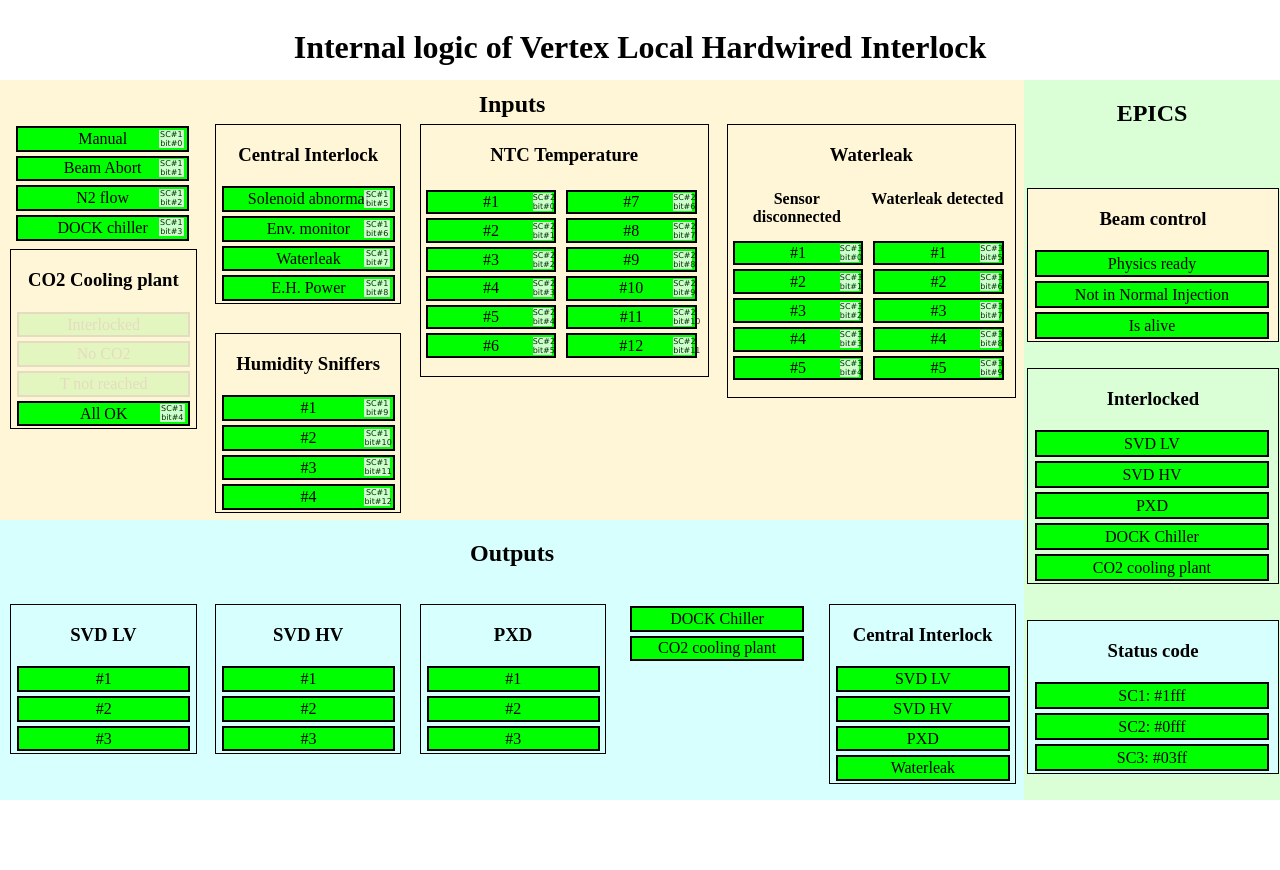
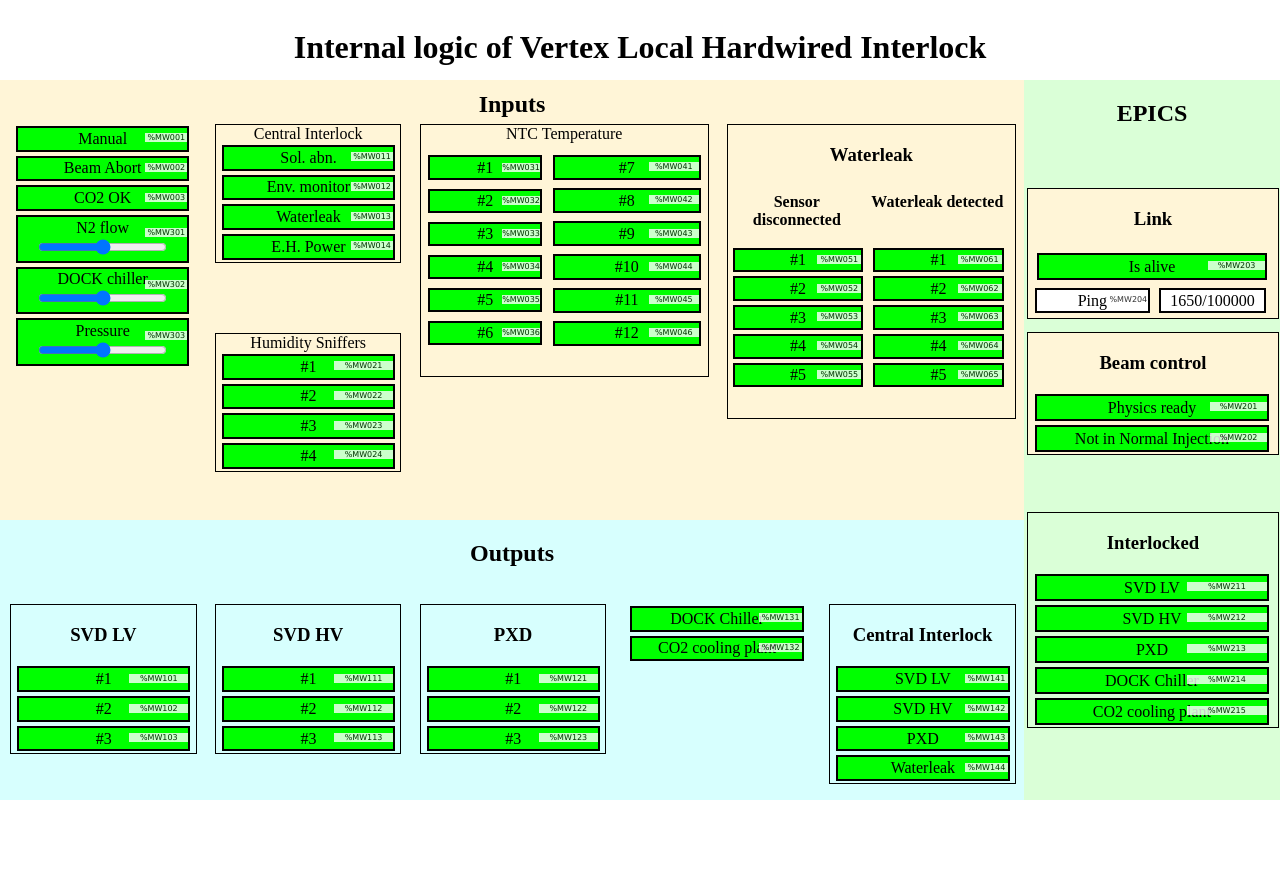
Before and after one commit to mozgit/VLHI, a Flask app: page / in a window 1280 px wide. Run offline with Flask 2, Linux system fonts and the light colour scheme.

Commit message:
updated addresses and added analog inputs

```diff
--- a/templates/layout.html
+++ b/templates/layout.html
@@ -23,10 +23,21 @@
       border: solid 1px black;
       position:absolute;
     }
+    .sc0{
+      top:25%;
+      left:75%;
+      width:25%;
+      position:absolute;
+      float:left;
+      background: #ffffff;
+      opacity:0.8;
+      font-family: Verdana, Arial, Helvetica, sans-serif;
+      font-size:50%;
+    }
     .sc{
-      top:7%;
-      left:83%;
-      width:15%;
+      top:25%;
+      left:65%;
+      width:35%;
       position:absolute;
       float:left;
       background: #ffffff;
@@ -42,14 +53,12 @@ var vars = {
 i_Manual: true,
 i_BeamAbort: true,
 i_N2: true,
+i_Pressure: true,
 i_DCWF: true,
 i_SolAbn: true,
 i_EnvMon: true,
 i_Waterleak: true,
 i_EHPower: true,
-i_CO2Interlocked: true,
-i_NoCO2: true,
-i_highT: true,
 i_CO2OK: true,
 i_HS1: true,
 i_HS2: true,
@@ -386,12 +395,6 @@ function change_input(divObj){
   vars[divObj.id] = !vars[divObj.id];
   update_el_color(divObj.id);
   update_outputs();
-  if ((vars[divObj.id] == false)){
-    update_sc();
-  }
-  if (all_io_OK()==true){
-    update_sc();
-  }
   return;
 }
 
@@ -448,30 +451,7 @@ function get_SC3(){
   return sc.toString(16);
 }
 
-function update_sc(){
-  document.getElementById("o_SC1").innerHTML = "SC1: #"+get_SC1();
-  if (get_SC1()!="1fff"){
-    document.getElementById("o_SC1").style.background="#FF0000";
-  }
-  else{
-   document.getElementById("o_SC1").style.background="#00FF00";
-  }
-  document.getElementById("o_SC2").innerHTML = "SC2: #0"+get_SC2();
-  if (get_SC2()!="fff"){
-      document.getElementById("o_SC2").style.background="#FF0000";
-  }
-  else{
-    document.getElementById("o_SC2").style.background="#00FF00";
-  }
-  document.getElementById("o_SC3").innerHTML = "SC3: #0"+get_SC3();
-  if (get_SC3()!="3ff"){
-      document.getElementById("o_SC3").style.background="#FF0000";
-  }
-  else{
-    document.getElementById("o_SC3").style.background="#00FF00";
-  }
-  return;
-}
+
 function show_dependences(divObj){
   var deps = [];
   if ((divObj.id == "o_SVD_LV")||(divObj.id == "o_SVD_LV_0")||(divObj.id == "o_SVD_LV_1")||(divObj.id == "o_SVD_LV_2")){
@@ -503,11 +483,83 @@ function show_dependences(divObj){
   return;
 }
 
+// Set the date we're counting down to
+var maxDelay = 100000;
+var Delay = 0;
+var Step = 1;
+
+
+// Update the count down every 1 second
+function run_countdown(){
+ setInterval(function(){
+    if (Delay < maxDelay) {
+      if ((vars["i_isAlive"] == false)){
+      change_input(document.getElementById("i_isAlive"));
+      }
+    }
+    Delay += Step;
+    // Display the result in the element with id="demo"
+    document.getElementById("Timer").innerHTML = Delay + "/" + maxDelay;
+    // If the count down is finished, write some text
+    if (Delay >= maxDelay) {
+      document.getElementById("Timer").innerHTML = "Connection lost";
+      if ((vars["i_isAlive"] == true)){
+      change_input(document.getElementById("i_isAlive"));
+      }
+    }
+  }, Step);
+}
+
+function null_timer(){
+  Delay = 0;
+}
+
+function update_input(){
+  var i_val_N2 = document.getElementById('i_var_N2').value;
+  if (i_val_N2 >= 50)
+  {
+    if ((vars["i_N2"] == false)){
+      change_input(document.getElementById("i_N2"));
+    }
+  }
+  else{
+    if ((vars["i_N2"] == true)){
+      change_input(document.getElementById("i_N2"));
+    }
+  }
+  var i_val_Pressure = document.getElementById('i_var_Pressure').value;
+  if (i_val_Pressure >= 50)
+  {
+    if ((vars["i_Pressure"] == false)){
+      change_input(document.getElementById("i_Pressure"));
+    }
+  }
+  else{
+    if ((vars["i_Pressure"] == true)){
+      change_input(document.getElementById("i_Pressure"));
+    }
+  }
+  var i_val_DCWF = document.getElementById('i_var_DCWF').value;
+  if (i_val_DCWF >= 50)
+  {
+    if ((vars["i_DCWF"] == false)){
+      change_input(document.getElementById("i_DCWF"));
+    }
+  }
+  else{
+    if ((vars["i_DCWF"] == true)){
+      change_input(document.getElementById("i_DCWF"));
+    }
+  }
+
+
+}
+
 </script>
 {% block head %} {% endblock %}
 </head>
 
-<body onload="update_all_colors();update_sc();">
+<body onload="update_all_colors();run_countdown();">
 <div style="left:0%;width:100%;height:10%;position:absolute;text-align:center;">
   <h1>Internal logic of Vertex Local Hardwired Interlock</h1>
 </div>
@@ -525,85 +577,70 @@ function show_dependences(divObj){
     <div style="top:0%;left:1%;width:18%;height:100%;position:absolute;float: left;">
       <div id="i_Manual" class="input" onclick="change_input(this)">
         Manual
-        <div class="sc">
-          SC#1
-          bit#0
+        <div class="sc0">
+          %MW001
         </div>
       </div>
       <div id="i_BeamAbort" class="input" onclick="change_input_twice(this);">
         Beam Abort
-        <div class="sc">
-          SC#1
-          bit#1
+        <div class="sc0">
+          %MW002
         </div>
       </div>
-      <div id="i_N2" class="input" onclick="change_input(this)">
-        N2 flow
-        <div class="sc">
-          SC#1
-          bit#2
+      <div id="i_CO2OK" class="input" onclick="change_input(this)">
+        CO2 OK
+        <div class="sc0">
+          %MW003
         </div>
       </div>
-      <div id="i_DCWF" class="input" onclick="change_input(this)">
+      <div id="i_N2" class="input">
+        N2 flow
+        <div class="sc0">
+          %MW301
+        </div>
+        <input class="textBox" id="i_var_N2" type="range" onchange="update_input()">
+      </div>
+      <div id="i_DCWF" class="input">
         DOCK chiller
-        <div class="sc">
-          SC#1
-          bit#3
+        <div class="sc0">
+          %MW302
+        </div>
+        <input class="textBox" id="i_var_DCWF" type="range" onchange="update_input()">
+      </div>
+      <div id="i_Pressure" class="input">
+        Pressure
+        <div class="sc0">
+          %MW303
+        </div>
+        <input class="textBox" id="i_var_Pressure" type="range" onchange="update_input()">
       </div>
     </div>
-    </div>
-    <div class="group" style="top:30%;left:1%;width:18%;position:absolute;">
-      <div style="top:0%;left:0%;width:100%;height:10%;position:relative;text-align: center;">
-        <h3>CO2 Cooling plant</h3>
-      </div>
-      <div id="i_CO2Interlocked" class="input" style="opacity:0.1" onclick="change_input(this)">
-        Interlocked
-      </div>
-      <div id="i_NoCO2" class="input" style="opacity:0.1" onclick="change_input(this)">
-        No CO2
-      </div>
-      <div id="i_highT" class="input" style="opacity:0.1" onclick="change_input(this)">
-        T not reached
-      </div>
-      <div id="i_CO2OK" class="input" onclick="change_input(this)">
-        All OK
-        <div class="sc">
-          SC#1
-          bit#4
-        </div>
-      </div>
-    </div>
-
     <div class="group" style="top:0%;left:21%;width:18%;position:absolute;">
       <div style="top:0%;left:0%;width:100%;height:10%;position:relative;text-align: center;">
-        <h3>Central Interlock</h3>
+        Central Interlock
       </div>
       <div id="i_SolAbn" class="input" onclick="change_input(this)">
-        Solenoid abnormal
-        <div class="sc">
-          SC#1
-          bit#5
+        Sol. abn.
+        <div class="sc0">
+          %MW011
         </div>
       </div>
       <div id="i_EnvMon" class="input" onclick="change_input(this)">
         Env. monitor
-        <div class="sc">
-          SC#1
-          bit#6
+        <div class="sc0">
+          %MW012
         </div>
       </div>
       <div id="i_Waterleak" class="input" onclick="change_input(this)">
         Waterleak
-        <div class="sc">
-          SC#1
-          bit#7
+        <div class="sc0">
+          %MW013
         </div>
       </div>
       <div id="i_EHPower" class="input" onclick="change_input(this)">
         E.H. Power
-        <div class="sc">
-          SC#1
-          bit#8
+        <div class="sc0">
+          %MW014
         </div>
       </div>
     </div>
@@ -612,133 +649,153 @@ function show_dependences(divObj){
 
     <div class="group" style="top:50%;left:21%;width:18%;position:absolute;">
       <div style="top:0%;left:0%;width:100%;height:10%;position:relative;text-align: center;">
-        <h3>Humidity Sniffers</h3>
+        Humidity Sniffers
       </div>
       <div id="i_HS1" class="input" onclick="change_input(this)">
         #1
         <div class="sc">
-          SC#1
-          bit#9
+         %MW021
         </div>
       </div>
       <div id="i_HS2" class="input" onclick="change_input(this)">
         #2
         <div class="sc">
-          SC#1
-          bit#10
+          %MW022
         </div>
       </div>
       <div id="i_HS3" class="input" onclick="change_input(this)">
         #3
         <div class="sc">
-          SC#1
-          bit#11
+          %MW023
         </div>
       </div>
       <div id="i_HS4" class="input" onclick="change_input(this)">
         #4
         <div class="sc">
-          SC#1
-          bit#12
+          %MW024
         </div>
       </div>
     </div>
 
     <div class="group" style="top:0%;left:41%;width:28%;height:60%;position:absolute;">
       <div style="top:0%;left:0%;width:100%;position:absolute;text-align: center;">
-        <h3>NTC Temperature</h3>
+        NTC Temperature
       </div>
-      <div style="top:25%;left:0%;width:48%;height:90%;position:absolute;">
+      <div style="top:10%;left:0%;width:100%;position:absolute;text-align: center;">
+      <table style="width:100%">
+        <tr>
+          <td>
             <div id="i_T1" class="input" onclick="change_input(this)">
               #1
             <div class="sc">
-          SC#2
-          bit#0
+              %MW031
             </div>
             </div>
+          </td>
+          <td>
+            <div id="i_T7" class="input" onclick="change_input(this)">
+            #7
+              <div class="sc">
+              %MW041
+              </div>
+            </div>
+          </td>
+        </tr>
+        <tr>
+          <td>
             <div id="i_T2" class="input" onclick="change_input(this)">
               #2
             <div class="sc">
-          SC#2
-          bit#1
+              %MW032
             </div>
             </div>
+          </td>
+          <td>
+            <div id="i_T8" class="input" onclick="change_input(this)">
+            #8
+              <div class="sc">
+              %MW042
+              </div>
+            </div>
+          </td>
+        </tr>
+        <tr>
+          <td>
             <div id="i_T3" class="input" onclick="change_input(this)">
               #3
             <div class="sc">
-          SC#2
-          bit#2
+              %MW033
             </div>
             </div>
+          </td>
+          <td>
+            <div id="i_T9" class="input" onclick="change_input(this)">
+            #9
+              <div class="sc">
+              %MW043
+              </div>
+            </div>
+          </td>
+        </tr>
+        <tr>
+          <td>
             <div id="i_T4" class="input" onclick="change_input(this)">
               #4
             <div class="sc">
-          SC#2
-          bit#3
+              %MW034
             </div>
             </div>
+          </td>
+          <td>
+            <div id="i_T10" class="input" onclick="change_input(this)">
+            #10
+              <div class="sc">
+              %MW044
+              </div>
+            </div>
+          </td>
+        </tr>
+        <tr>
+          <td>
             <div id="i_T5" class="input" onclick="change_input(this)">
               #5
             <div class="sc">
-          SC#2
-          bit#4
+              %MW035
             </div>
             </div>
+          </td>
+          <td>
+            <div id="i_T11" class="input" onclick="change_input(this)">
+            #11
+              <div class="sc">
+              %MW045
+              </div>
+            </div>
+          </td>
+        </tr>
+        <tr>
+          <td>
             <div id="i_T6" class="input" onclick="change_input(this)">
               #6
             <div class="sc">
-          SC#2
-          bit#5
+              %MW036
             </div>
             </div>
-      </div>
-      <div style="top:25%;left:49%;width:48%;height:90%;position:absolute;">
-        <div id="i_T7" class="input" onclick="change_input(this)">
-          #7
-        <div class="sc">
-          SC#2
-          bit#6
-        </div>
-        </div>
-        <div id="i_T8" class="input" onclick="change_input(this)">
-          #8
-        <div class="sc">
-          SC#2
-          bit#7
-        </div>
-        </div>
-        <div id="i_T9" class="input" onclick="change_input(this)">
-          #9
-        <div class="sc">
-          SC#2
-          bit#8
-        </div>
-        </div>
-        <div id="i_T10" class="input" onclick="change_input(this)">
-          #10
-        <div class="sc">
-          SC#2
-          bit#9
-        </div>
-        </div>
-        <div id="i_T11" class="input" onclick="change_input(this)">
-          #11
-        <div class="sc">
-          SC#2
-          bit#10
-        </div>
-        </div>
+          </td>
+          <td>
             <div id="i_T12" class="input" onclick="change_input(this)">
             #12
               <div class="sc">
-          SC#2
-          bit#11
+              %MW046
               </div>
             </div>
+          </td>
+        </tr>
+      </table>
       </div>
     </div>
 
-    <div class="group" style="top:0%;left:71%;width:28%;height:65%;position:absolute;">
+    <div class="group" style="top:0%;left:71%;width:28%;height:70%;position:absolute;">
       <div style="top:0%;left:0%;width:100%;position:absolute;text-align: center;">
         <h3>Waterleak</h3>
       </div>
@@ -749,36 +806,31 @@ function show_dependences(divObj){
         <div id="i_WL_SD1" class="input" onclick="change_input(this)">
           #1
           <div class="sc">
-            SC#3
-            bit#0
+            %MW051
           </div>
         </div>
         <div id="i_WL_SD2" class="input" onclick="change_input(this)">
           #2
           <div class="sc">
-            SC#3
-            bit#1
+            %MW052
           </div>
         </div>
         <div id="i_WL_SD3" class="input" onclick="change_input(this)">
           #3
           <div class="sc">
-            SC#3
-            bit#2
+            %MW053
           </div>
         </div>
         <div id="i_WL_SD4" class="input" onclick="change_input(this)">
           #4
           <div class="sc">
-            SC#3
-            bit#3
+            %MW054
           </div>
         </div>
         <div id="i_WL_SD5" class="input" onclick="change_input(this)">
           #5
           <div class="sc">
-            SC#3
-            bit#4
+            %MW055
           </div>
         </div>
       </div>
@@ -789,36 +841,31 @@ function show_dependences(divObj){
         <div id="i_WL_WL1" class="input" onclick="change_input(this)">
           #1
           <div class="sc">
-            SC#3
-            bit#5
+            %MW061
           </div>
         </div>
         <div id="i_WL_WL2" class="input" onclick="change_input(this)">
           #2
           <div class="sc">
-            SC#3
-            bit#6
+            %MW062
           </div>
         </div>
         <div id="i_WL_WL3" class="input" onclick="change_input(this)">
           #3
           <div class="sc">
-            SC#3
-            bit#7
+            %MW063
           </div>
         </div>
         <div id="i_WL_WL4" class="input" onclick="change_input(this)">
           #4
           <div class="sc">
-            SC#3
-            bit#8
+            %MW064
           </div>
         </div>
         <div id="i_WL_WL5" class="input" onclick="change_input(this)">
           #5
           <div class="sc">
-            SC#3
-            bit#9
+            %MW065
           </div>
         </div>
       </div>
@@ -841,12 +888,21 @@ function show_dependences(divObj){
       </div>
       <div id="o_SVD_LV" class="input" onmouseover="show_dependences(this)" onmouseout="update_all_colors()">
         #1
+        <div class="sc">
+            %MW101
+        </div>
       </div>
       <div id="o_SVD_LV_0" class="input" onmouseover="show_dependences(this)" onmouseout="update_all_colors()">
         #2
+        <div class="sc">
+            %MW102
+        </div>
       </div>
       <div id="o_SVD_LV_1" class="input" onmouseover="show_dependences(this)" onmouseout="update_all_colors()">
         #3
+        <div class="sc">
+            %MW103
+        </div>
       </div>
     </div>
 
@@ -856,12 +912,21 @@ function show_dependences(divObj){
       </div>
       <div id="o_SVD_HV" class="input" onmouseover="show_dependences(this)" onmouseout="update_all_colors()">
         #1
+        <div class="sc">
+            %MW111
+        </div>
       </div>
       <div id="o_SVD_HV_0" class="input" onmouseover="show_dependences(this)" onmouseout="update_all_colors()">
         #2
+        <div class="sc">
+            %MW112
+        </div>
       </div>
       <div id="o_SVD_HV_1" class="input" onmouseover="show_dependences(this)" onmouseout="update_all_colors()">
         #3
+        <div class="sc">
+            %MW113
+        </div>
       </div>
     </div>
 
@@ -871,21 +936,36 @@ function show_dependences(divObj){
       </div>
       <div id="o_PXD" class="input" onmouseover="show_dependences(this)" onmouseout="update_all_colors()">
         #1
+        <div class="sc">
+            %MW121
+        </div>
       </div>
       <div id="o_PXD_0" class="input" onmouseover="show_dependences(this)" onmouseout="update_all_colors()">
         #2
+        <div class="sc">
+            %MW122
+        </div>
       </div>
       <div id="o_PXD_1" class="input" onmouseover="show_dependences(this)" onmouseout="update_all_colors()">
         #3
+        <div class="sc">
+            %MW123
+        </div>
       </div>
     </div>
 
     <div style="top:0%;left:61%;width:18%;position:absolute;">
       <div id="o_Chiller" class="input" onmouseover="show_dependences(this)" onmouseout="update_all_colors()">
         DOCK Chiller
+        <div class="sc0">
+            %MW131
+        </div>
       </div>
       <div id="o_CO2" class="input" onmouseover="show_dependences(this)" onmouseout="update_all_colors()">
         CO2 cooling plant
+        <div class="sc0">
+            %MW132
+        </div>
       </div>
     </div>
 
@@ -895,15 +975,27 @@ function show_dependences(divObj){
       </div>
       <div id="o_SVD_LV_2" class="input" onmouseover="show_dependences(this)" onmouseout="update_all_colors()">
         SVD LV
+        <div class="sc0">
+            %MW141
+        </div>
       </div>
       <div id="o_SVD_HV_2" class="input" onmouseover="show_dependences(this)" onmouseout="update_all_colors()">
         SVD HV
+        <div class="sc0">
+            %MW142
+        </div>
       </div>
       <div id="o_PXD_2" class="input" onmouseover="show_dependences(this)" onmouseout="update_all_colors()">
         PXD
+        <div class="sc0">
+            %MW143
+        </div>
       </div>
       <div id="o_Waterleak" class="input" onmouseover="show_dependences(this)" onmouseout="update_all_colors()">
         Waterleak
+        <div class="sc0">
+            %MW144
+        </div>
       </div>
     </div>
 
@@ -916,8 +1008,44 @@ function show_dependences(divObj){
     <h2>EPICS</h2>
   </div>
 
+  <div class="group" style="top:15%;left:1%;width:98%;position:absolute;">
+    <div style="top:0%;left:0%;width:100%;height:100%;position:absolute;background:#FFFFFF;opacity:1.0;">
+    </div>
+    <div style="top:0%;left:0%;width:100%;height:100%;position:absolute;background:#FFECAF;opacity:0.5;">
+    </div>
+    <div style="top:0%;left:0%;width:100%;height:10%;position:relative;text-align: center;">
+      <h3>Link</h3>
+    </div>
+    <table style="width:100%;table-layout:fixed;">
+      <tr>
+        <td colspan="2">
+          <div id="i_isAlive" class="input">
+            Is alive
+            <div class="sc0">
+              %MW203
+            </div>
+          </div>
+        </td>
+      </tr>
+      <tr>
+        <td>
+          <div id="i_Handshake" class="input" style="background:#ffffff;" onclick="null_timer()">
+            Ping
+            <div class="sc">
+              %MW204
+            </div>
+          </div>
+        </td>
+        <td>
+          <div id="Timer"  class="input" style="background:#ffffff;width: 100px;"></div>
+        </td>
+      </tr>
+    </table>
+  </div>
 
-  <div class="group" style="top:15%;left:1%;width:98%;position:absolute;">
+
+
+  <div class="group" style="top:35%;left:1%;width:98%;position:absolute;">
   <div style="top:0%;left:0%;width:100%;height:100%;position:absolute;background:#FFFFFF;opacity:1.0;">
   </div>
   <div style="top:0%;left:0%;width:100%;height:100%;position:absolute;background:#FFECAF;opacity:0.5;">
@@ -927,56 +1055,57 @@ function show_dependences(divObj){
     </div>
     <div id="i_PhysReady" class="input" onclick="change_input(this)">
       Physics ready
+        <div class="sc0">
+            %MW201
+        </div>
     </div>
     <div id="i_NormInj" class="input" onclick="change_input(this)">
       Not in Normal Injection
+        <div class="sc0">
+            %MW202
         </div>
-    <div id="i_isAlive" class="input" onclick="change_input(this)">
-      Is alive
     </div>
     </div>
 
-  <div class="group" style="top:40%;left:1%;width:98%;position:absolute;">
+
+
+  <div class="group" style="top:60%;left:1%;width:98%;position:absolute;">
     <div style="top:0%;left:0%;width:100%;height:10%;position:relative;text-align: center;">
       <h3>Interlocked</h3>
     </div>
 
     <div id="io_SVD_LV" class="input" onclick="change_input(this)">
       SVD LV
+        <div class="sc">
+            %MW211
+        </div>
     </div>
     <div id="io_SVD_HV" class="input" onclick="change_input(this)">
       SVD HV
+        <div class="sc">
+            %MW212
+        </div>
     </div>
     <div id="io_PXD" class="input" onclick="change_input(this)">
       PXD
+        <div class="sc">
+            %MW213
+        </div>
     </div>
     <div id="io_Chiller" class="input" onclick="change_input(this)">
       DOCK Chiller
+        <div class="sc">
+            %MW214
+        </div>
     </div>
     <div id="io_CO2" class="input" onclick="change_input(this)">
       CO2 cooling plant
+        <div class="sc">
+            %MW215
+        </div>
     </div>
   </div>
 
-  <div class="group" style="top:75%;left:1%;width:98%;position:absolute;">
-  <div style="top:0%;left:0%;width:100%;height:100%;position:absolute;background:#FFFFFF;opacity:1.0;">
-  </div>
-  <div style="top:0%;left:0%;width:100%;height:100%;position:absolute;background:#AFFFFD;opacity:0.5;">
-  </div>
-    <div style="top:0%;left:0%;width:100%;height:10%;position:relative;text-align: center;">
-      <h3>Status code</h3>
-    </div>
-    <div id="o_SC1" class="input">
-        #????
-    </div>
-    <div id="o_SC2" class="input">
-        #????
-    </div>
-    <div id="o_SC3" class="input">
-        #????
-    </div>
-
-  </div>
 
 </div>
 </body>
```
Lines whose indentation alone changed are shown as unchanged.
